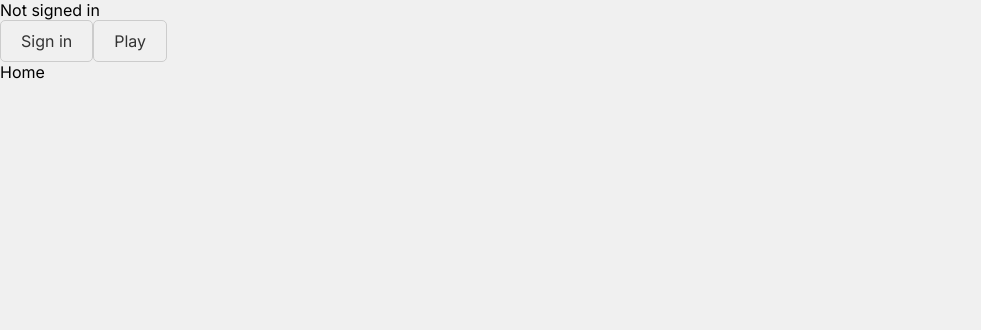
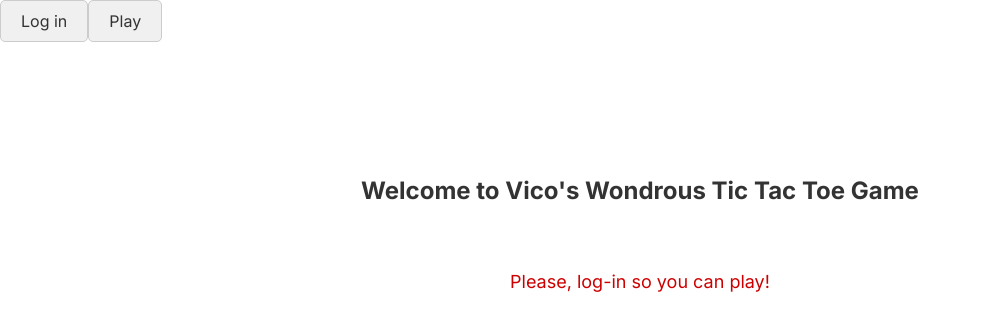
Before and after one commit to vicovaporub/tictactoe-app, a Next.js app: page / in a window 1280 px wide. Shown: the top 330 px of the page, without its empty margins (0-981 px from the left). Built offline with nearby package versions, Linux system fonts and the light colour scheme; no server answers.

Commit message:
feat: added game page as home

```diff
--- a/src/app/components/AuthButton/AuthButton.tsx
+++ b/src/app/components/AuthButton/AuthButton.tsx
@@ -8,15 +8,14 @@ export const AuthButton = () => {
     if (session) {
         return (
             <>
-            <div className="auth-button" onClick={() => signOut({ callbackUrl: '/' })}>Sign Out!</div>
+            <div className="auth-button" onClick={() => signOut({ callbackUrl: '/' })}>Log out</div>
             </>
         )
     }
 
     return (
         <>
-        Not signed in <br/>
-        <div className="auth-button" onClick={() => signIn()}>Sign in</div>
+        <div className="auth-button" onClick={() => signIn()}>Log in</div>
         </>
     )
 }
--- /dev/null
+++ b/src/app/components/Game/Game.css
@@ -0,0 +1,21 @@
+.home-container {
+    display: flex;
+    flex-direction: column;
+    justify-content: center;
+    height:50vh;
+    text-align: center;
+}
+
+.welcome-title {
+    font-size: 24px;
+    font-weight: bold;
+    margin-bottom: 16px;
+    color: #333;
+  }
+
+  .login-alert {
+    margin: 50px;
+    font-size: 18px;
+    color: #cc0000;
+    margin-bottom: 16px;
+  }
--- /dev/null
+++ b/src/app/components/Game/Game.tsx
@@ -0,0 +1,26 @@
+import { getServerSession } from "next-auth"
+import { TicTacToe } from "../TicTacToe/TicTacToe"
+import '@/app/components/Game/Game.css'
+
+const Game = async () => {
+
+    const session = await getServerSession()
+    if (!session || !session.user) {
+        return (
+            <div className="home-container">
+            <div className="welcome-title">Welcome to Vico's Wondrous Tic Tac Toe Game</div>
+            <div className="login-alert">Please, log-in so you can play!</div>
+            </div>
+
+        )
+    }
+
+    return (
+        <div className="game-page">
+        <TicTacToe/>
+        </div>
+    )
+}
+
+
+export default Game
--- a/src/app/globals.css
+++ b/src/app/globals.css
@@ -1,5 +1,4 @@
 * {
-    background-color: #F0F0F0;
     box-sizing: border-box;
 }
 
--- a/src/app/page.tsx
+++ b/src/app/page.tsx
@@ -1,10 +1,9 @@
+import Game from "./components/Game/Game";
 
 
 export default function Home() {
   return (
-    <div>
-      Home
-    </div>
+  <Game/>
 
   )
 }
```
